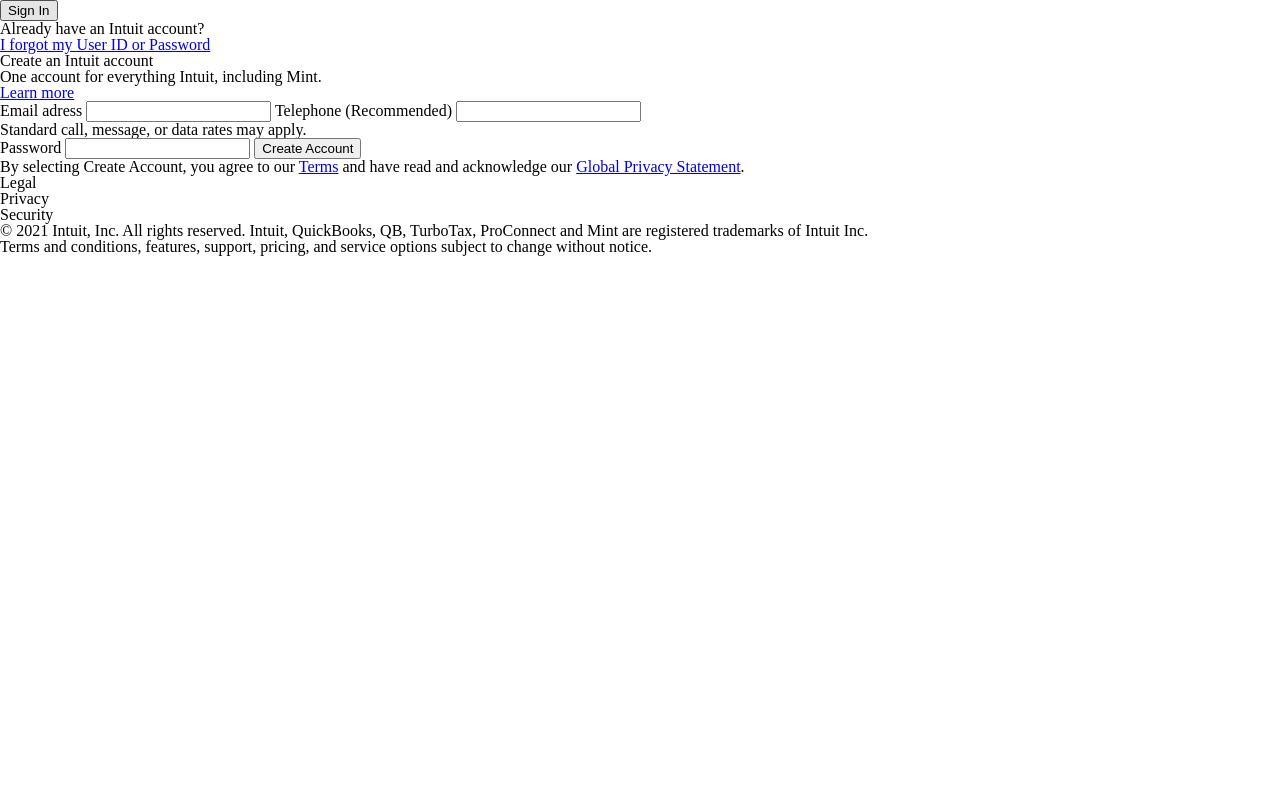
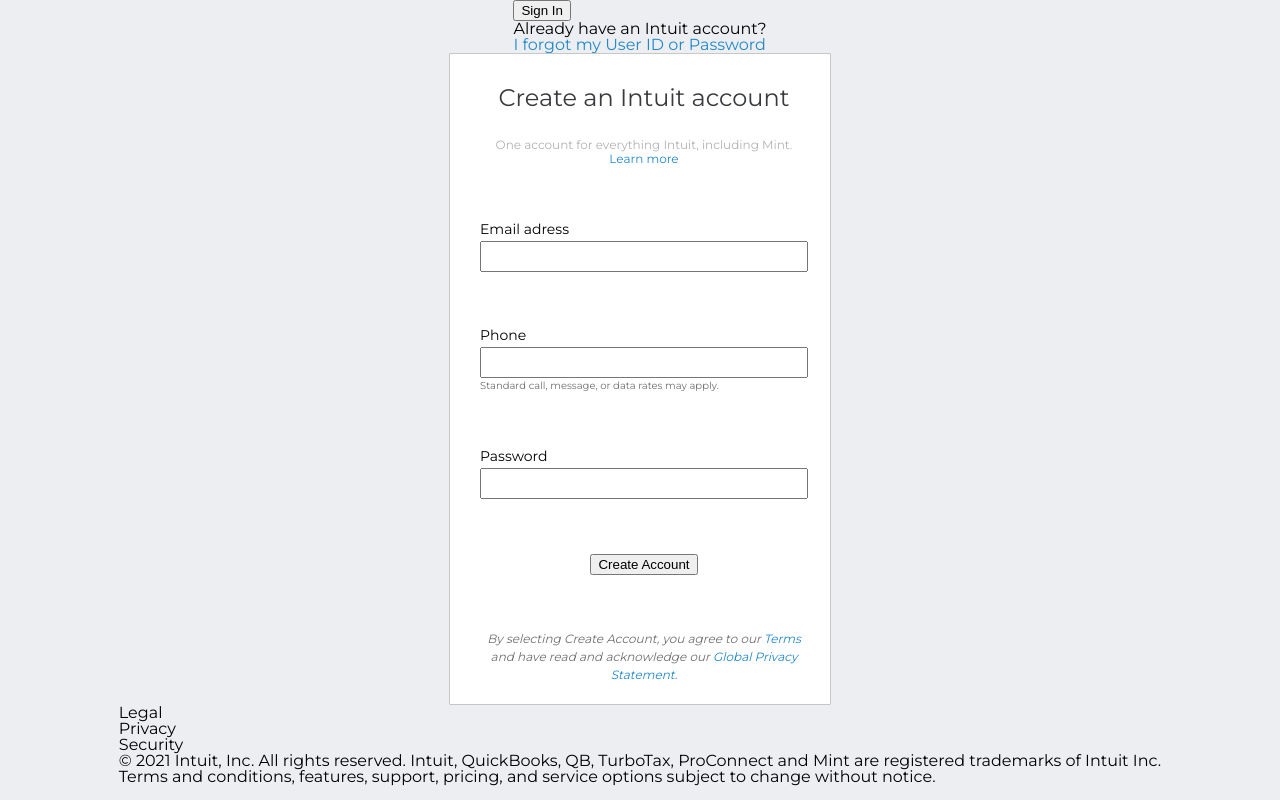
Before and after one commit to nabm-utn/TOP-mintlogin, a plain HTML site: page index.html in a window 1280 px wide. Drawn offline with Linux system fonts and the light colour scheme.

Commit message:
add basic styling to form

```diff
--- a/index.html
+++ b/index.html
@@ -5,6 +5,8 @@
         <title>NABM's mint login</title>
         <link rel="stylesheet" href="reset.css">
         <link rel="stylesheet" href="styles.css">
+        <link rel="stylesheet" href="https://fonts.googleapis.com/css?family=Montserrat">
+
         <script src="script.js" defer></script>
     </head>
 
@@ -22,25 +24,31 @@
         <div class=container>
             <form>
                 <fieldset>
-                    <legend>
+                    <div class="legend">
                         <h3>Create an Intuit account</h3>
-                        <p>One account for everything Intuit, including Mint.</p>
-                        <a href="#"><p>Learn more</p></a>
-                    </legend>
-                    <label>
-                        Email adress <input type="email" required>
-                    </label>
-                    <label>
-                        Telephone <span>(Recommended)</span>
-                        <input type="tel">
-                    </label>
-                    <p>Standard call, message, or data rates may apply.</p>
-                    <label>
-                        Password
-                        <input type="password" required>
-                    </label>
+                        <div>
+                            <p>One account for everything Intuit, including Mint.
+                                <a href="#">Learn more</a>
+                            </p>
+                        </div>
+                    </div>
+                    <div>
+                        <label for="email">Email adress</label>
+                        <input type="email" name="email" required>
+                    </div>
+
+                    <div>
+                        <label for="telephone">Phone</label>
+                        <input type="tel" name="telephone">
+                        <p class="sms-warning">Standard call, message, or data rates may apply.</p>
+                    </div>
+
+                    <div>
+                        <label for="password">Password</label>
+                        <input type="password" name="password" required>
+                    </div>
                     <button>Create Account</button>
-                    <p>By selecting Create Account, you agree to our <a href="#">Terms</a> and have read and acknowledge our <a href="#">Global Privacy Statement</a>.</p>
+                    <p class="accept-warning">By selecting Create Account, you agree to our <a href="#">Terms</a> and have read and acknowledge our <a href="#">Global Privacy Statement</a>.</p>
                 </fieldset>
             </form>
         </div>
--- a/styles.css
+++ b/styles.css
@@ -0,0 +1,87 @@
+body {
+    background-color: #eceef1;
+    font-family: Montserrat;
+    display: flex;
+    flex-direction: column;
+    align-items: center;
+    justify-content: space-between;
+}
+
+a {
+    color: #6fbbe2;
+    color: #2288cb;
+    text-decoration: none;
+}
+
+.container {
+    height: 650px;
+    max-width: 380px;
+    background-color: #fff;
+    border: solid 1px #c7c7c7;
+    border-radius: 1px;
+}
+
+fieldset {
+    height: 600px;
+    display: flex;
+    flex-direction: column;
+    align-items: center;
+    justify-content: space-between;
+    font-size: 14px;
+    font-weight: 300;
+    line-height:1.2;
+    padding: 30px;
+}
+
+.legend {
+    display: flex;
+    flex-direction: column;
+    align-items: center;
+    justify-content: flex-start;
+    text-align: center;
+    align-self: center;
+}
+
+.legend h3 {
+    font-size: 24px;
+    font-weight: 400;
+    margin-bottom: 5px;
+    color: #393a3d;
+}
+
+.legend div {
+    padding-top: 20px;
+    color: #b2b2b3;
+    font-size: 12px;
+}
+
+input, label {
+    display: block;
+    width: 320px;
+    height: 25px;
+    font-weight: 400;
+}
+
+label {
+    height: 20px;
+}
+
+.sms-warning {
+    font-size: 10px;
+    color: #707070;
+    line-height: 1.5;
+}
+
+.accept-warning {
+    text-align: center;
+    align-self: center;
+    font-size: 12px;
+    line-height: 1.5;
+    font-style: italic;
+    color: #707070;
+}
+
+input:focus-within {
+    outline: none;
+    box-shadow: 0 0 5px 0 #79d3ee;
+}
```
